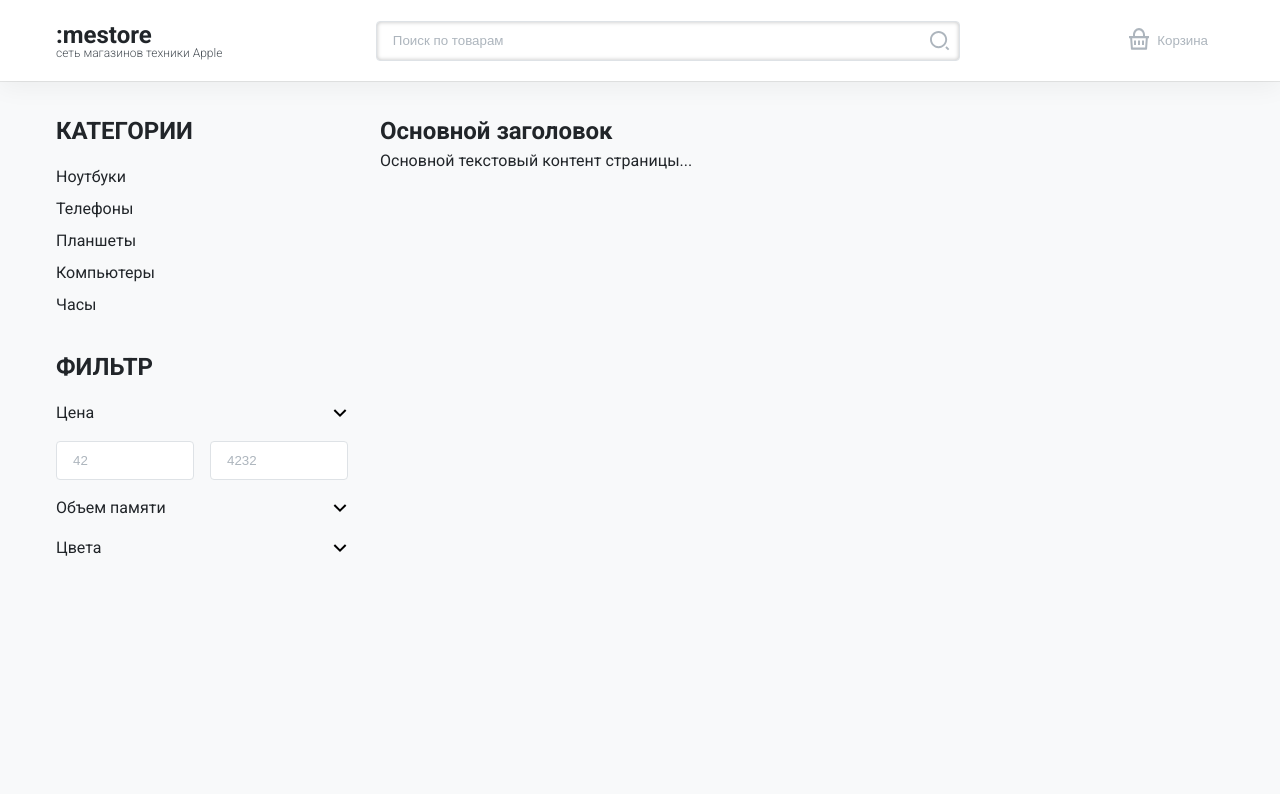
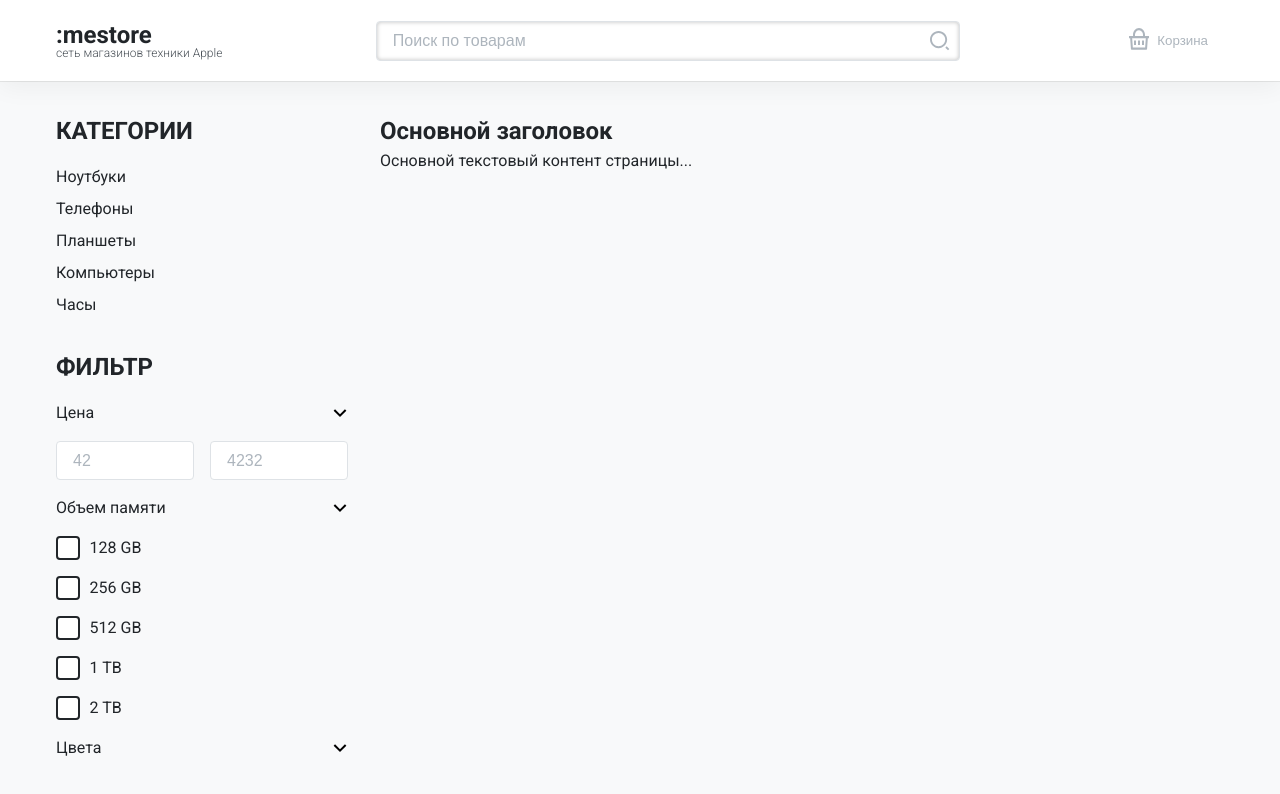
Before and after one commit to anmeshkov/appleStore-react, a React (Vite) app: page / in a window 1280 px wide. Shown: the top 794 px of the page. Built offline with nearby package versions, Linux system fonts and the light colour scheme.

Commit message:
добавлена верска виджета фильтра по объему памяти

```diff
--- a/src/components/Filter/Filter.jsx
+++ b/src/components/Filter/Filter.jsx
@@ -26,9 +26,37 @@ const Filter = () => {
           </div>
         </div>
         {/* Дополнительные фильтры */}
-        <div className="filter filter-memory">
+        <div className="filter">
           <div className="filter__title">Объем памяти</div>
-          <div className="filter__body"></div>
+          <div className="filter__body">
+            <div className="filter-memory">
+              <label className="checkbox-container">
+                <input className="visually-hidden" type="checkbox" />
+                <span className="checkmark"></span>
+                128 GB
+              </label>
+              <label className="checkbox-container">
+                <input className="visually-hidden" type="checkbox" />
+                <span className="checkmark"></span>
+                256 GB
+              </label>
+              <label className="checkbox-container">
+                <input className="visually-hidden" type="checkbox" />
+                <span className="checkmark"></span>
+                512 GB
+              </label>
+              <label className="checkbox-container">
+                <input className="visually-hidden" type="checkbox" />
+                <span className="checkmark"></span>
+                1 TB
+              </label>
+              <label className="checkbox-container">
+                <input className="visually-hidden" type="checkbox" />
+                <span className="checkmark"></span>
+                2 TB
+              </label>
+            </div>
+          </div>
         </div>
         {/* Дополнительные фильтры */}
         <div className="filter filter-color">
--- a/src/scss/base/_base.scss
+++ b/src/scss/base/_base.scss
@@ -25,3 +25,14 @@ body {
   padding-right: $spacer;
   padding-left: $spacer;
 }
+
+.visually-hidden {
+  border: 0;
+  clip: rect(0 0 0 0);
+  height: 1px;
+  margin: -1px;
+  overflow: hidden;
+  padding: 0;
+  position: absolute;
+  width: 1px;
+}
--- /dev/null
+++ b/src/scss/components/_checkbox.scss
@@ -0,0 +1,33 @@
+.checkbox-container {
+  display: flex;
+  justify-content: flex-start;
+  align-items: center;
+  gap: 0.6rem;
+  cursor: pointer;
+}
+
+.checkmark {
+  display: block;
+  width: 1.5rem;
+  height: 1.5rem;
+  border: 2px solid $gray-900;
+  background-color: $white-color;
+  border-radius: 0.25rem;
+  position: relative;
+}
+
+.checkbox-container input:checked+.checkmark {
+  border-color: $primary-color;
+}
+
+.checkbox-container input:checked + .checkmark::after {
+  content: '';
+  position: absolute;
+  left: 7px;
+  top: 2px;
+  width: 6px;
+  height: 10px;
+  border: solid $gray-900;
+  border-width: 0 2px 2px 0;
+  transform: rotate(45deg);
+}
--- a/src/scss/components/_inputs.scss
+++ b/src/scss/components/_inputs.scss
@@ -1,11 +1,12 @@
 .input {
-  padding: 0.7rem 1rem;
+  padding: 0.6rem 1rem;
   border: 1px solid;
   border-color: $border-color;
   border-radius: $border-radius;
   outline: 1px solid rgba(0, 0, 0, 0);
   color: $gray-900;
   transition: all 0.15s ease-out;
+  font-size: 1rem;
 }
 
 .input::placeholder {
--- /dev/null
+++ b/src/scss/layout/_filter-memory.scss
@@ -0,0 +1,5 @@
+.filter-memory {
+  display: flex;
+  flex-direction: column;
+  gap: $spacer;
+}
--- a/src/scss/main.scss
+++ b/src/scss/main.scss
@@ -8,9 +8,11 @@
 @import './components/navigation';
 @import './components/filters';
 @import './components/filter-price';
+@import './components/checkbox';
 
 // 3. Layout
 @import './layout/header';
 @import './layout/layout';
 @import './layout/sidebar';
 @import './layout/widget';
+@import './layout/filter-memory';
```
